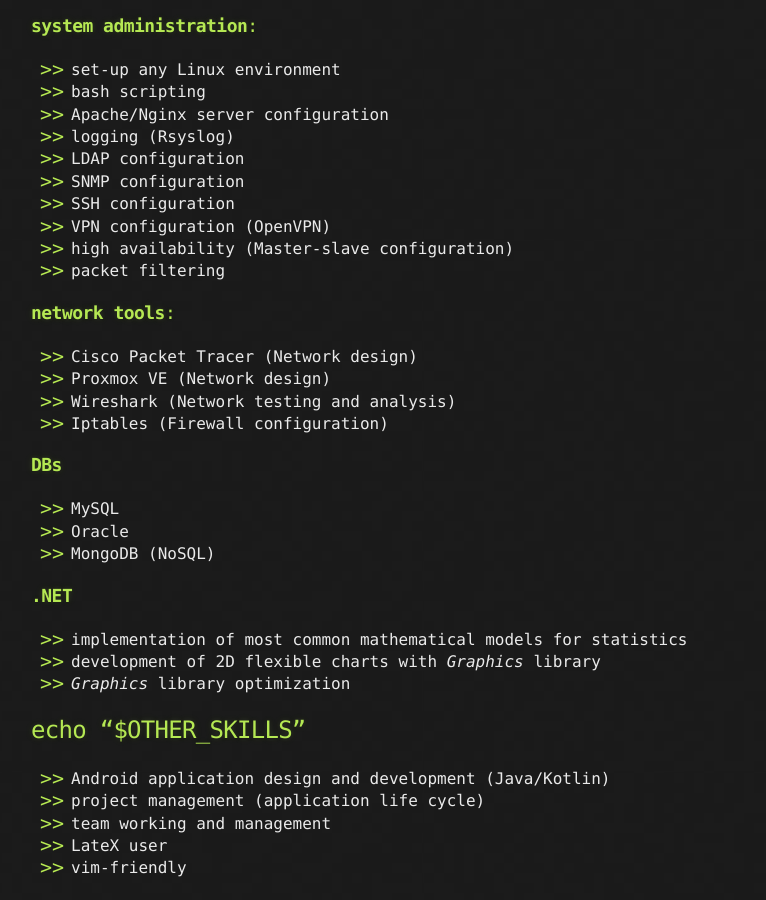
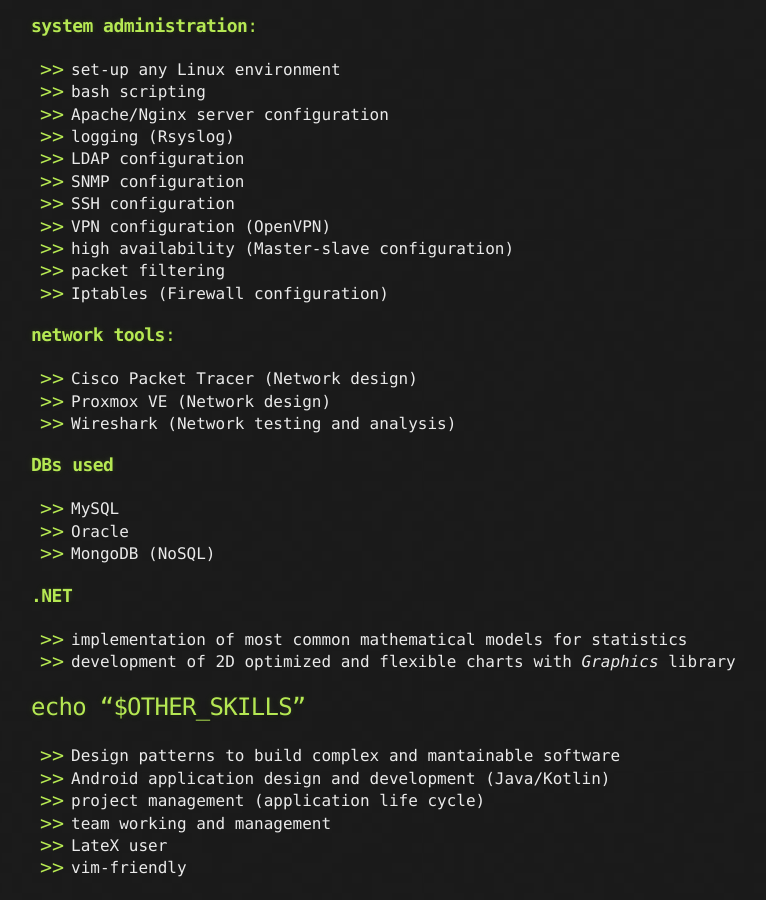
Before and after one commit to Caflo/old_website, a Jekyll site: the page built from index.md, in a window 1280 px wide and 900 px high, scrolled down 1356 px. Shown: the whole window, without its empty margins (109-875 px from the left). Built offline with Jekyll 4.4.1, drawn with Linux system fonts in a browser that asks for light colours; some of the changed text lies outside the part shown.

Commit message:
changed home

```diff
--- a/index.md
+++ b/index.md
@@ -44,15 +44,15 @@ Frameworks used: _Yii2_ (PHP), _Hibernate_ (DB management with Java), _Spring_ (
   * VPN configuration (OpenVPN)
   * high availability (Master-slave configuration)
   * packet filtering
+  * Iptables (Firewall configuration)
 
 ### **network tools**:
   * Cisco Packet Tracer (Network design)
   * Proxmox VE (Network design)
   * Wireshark (Network testing and analysis)
-  * Iptables (Firewall configuration)
 
 
-### **DBs**
+### **DBs used**
 
   * MySQL
   * Oracle
@@ -60,10 +60,10 @@ Frameworks used: _Yii2_ (PHP), _Hibernate_ (DB management with Java), _Spring_ (
 
 ### **.NET**
   * implementation of most common mathematical models for statistics
-  * development of 2D flexible charts with _Graphics_ library
-  * _Graphics_ library optimization
+  * development of 2D optimized and flexible charts with _Graphics_ library
 
 ## echo "$OTHER_SKILLS"
+* Design patterns to build complex and mantainable software
 * Android application design and development (Java/Kotlin)
 * project management (application life cycle)
 * team working and management
```
Also changed, not shown: other parts of index.md (+1 -1 lines), contact-me.md (+2 -2 lines), portfolio.md (+2 -2 lines).
